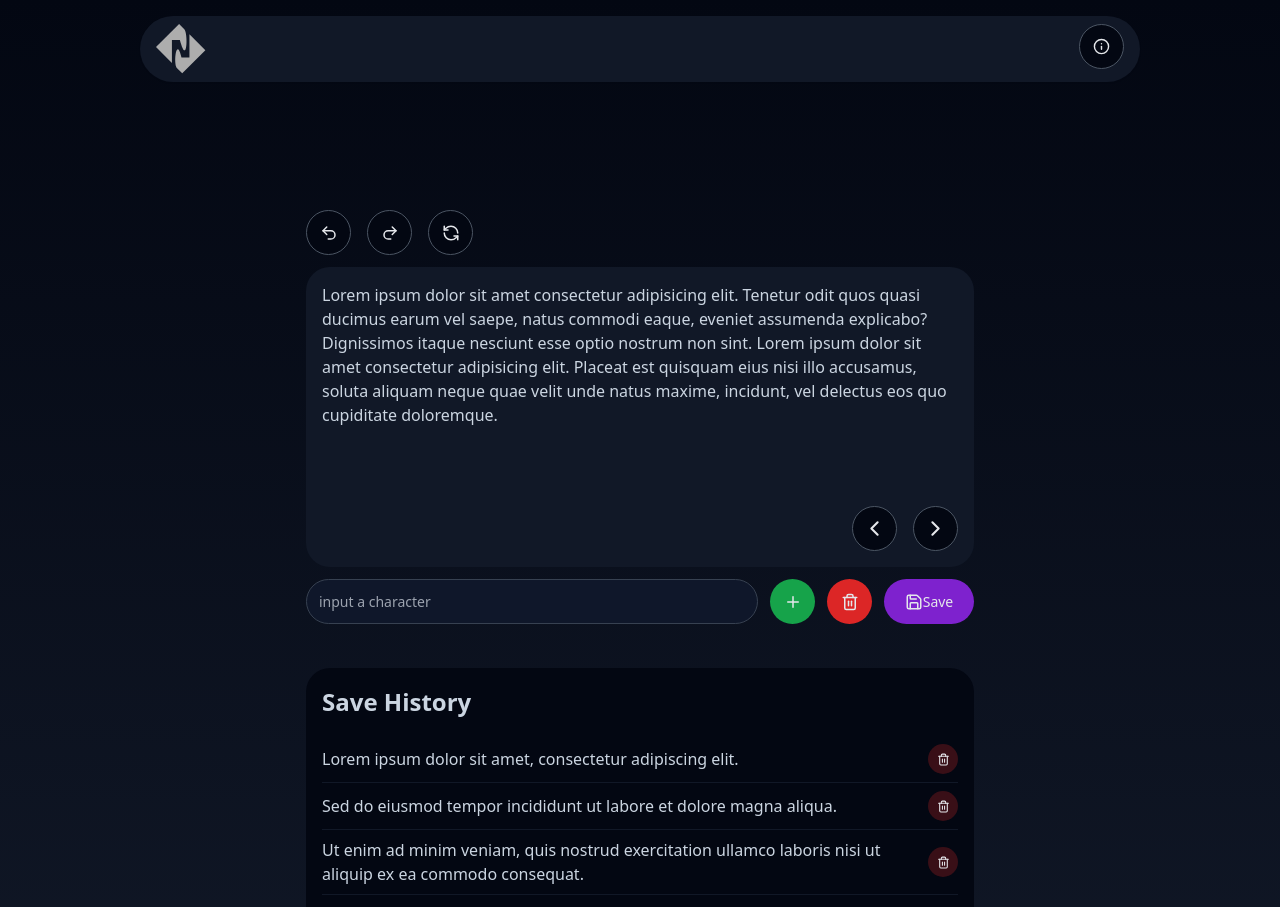
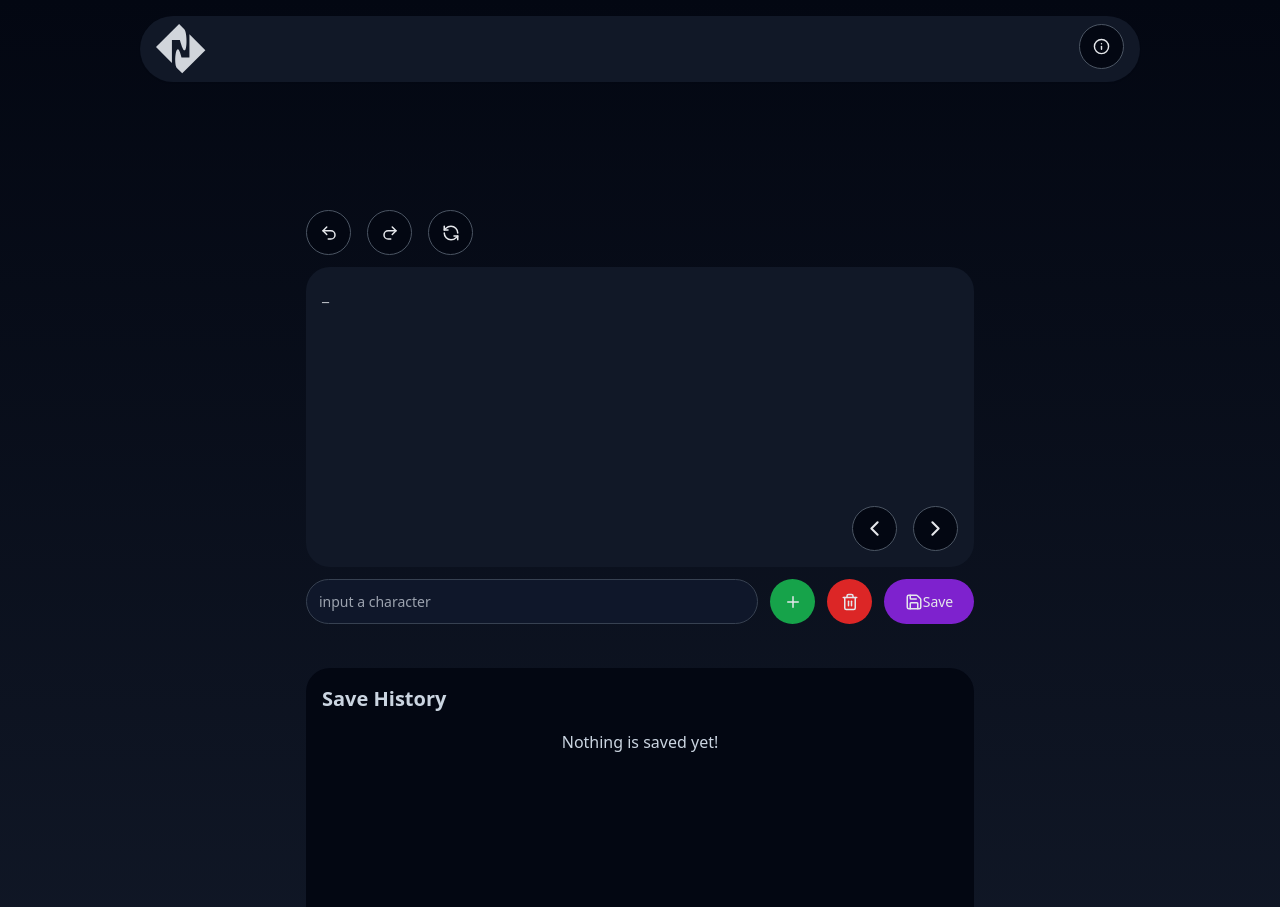
Before and after one commit to castelstack/single-text-editor, a React (Vite) app: page / in a window 1280 px wide. Shown: the top 907 px of the page. Built offline with nearby package versions, Linux system fonts and the light colour scheme.

Commit message:
feat: add all actions functions

```diff
--- a/src/App.tsx
+++ b/src/App.tsx
@@ -4,35 +4,47 @@ import { Header } from './components/Header';
 import { InputActions } from './components/InputActions';
 import { SaveHistory } from './components/SaveHistory';
 import { TextDisplay } from './components/TextDisplay';
+import { useGetActions } from './hooks/useGetActions';
 
 function App() {
-
-  const dummyTexts = [
-    "Lorem ipsum dolor sit amet, consectetur adipiscing elit.",
-    "Sed do eiusmod tempor incididunt ut labore et dolore magna aliqua.",
-    "Ut enim ad minim veniam, quis nostrud exercitation ullamco laboris nisi ut aliquip ex ea commodo consequat.",
-    "Duis aute irure dolor in reprehenderit in voluptate velit esse cillum dolore eu fugiat nulla pariatur.",
-    "Excepteur sint occaecat cupidatat non proident, sunt in culpa qui officia deserunt mollit anim id est laborum.",
-    "Curabitur pretium tincidunt lacus. Nulla gravida orci a odio.",
-    "Nullam varius, turpis et commodo pharetra, est eros bibendum elit, nec luctus magna felis sollicitudin mauris.",
-    "Duis aute irure dolor in reprehenderit in voluptate velit esse cillum dolore eu fugiat nulla pariatur.",
-    "Excepteur sint occaecat cupidatat non proident, sunt in culpa qui officia deserunt mollit anim id est laborum.",
-    "Curabitur pretium tincidunt lacus. Nulla gravida orci a odio.",
-    "Nullam varius, turpis et commodo pharetra, est eros bibendum elit, nec luctus magna felis sollicitudin mauris.",
-    "Duis aute irure dolor in reprehenderit in voluptate velit esse cillum dolore eu fugiat nulla pariatur.",
-    "Excepteur sint occaecat cupidatat non proident, sunt in culpa qui officia deserunt mollit anim id est laborum.",
-    "Curabitur pretium tincidunt lacus. Nulla gravida orci a odio.",
-    "Nullam varius, turpis et commodo pharetra, est eros bibendum elit, nec luctus magna felis sollicitudin mauris.",
-  ];
+  const {
+    handleRedo,
+    handleAddText,
+    handleCursorDirBack,
+    handleCursorDirFrw,
+    handleUndo,
+    handleDelete,
+    handleChangeText,
+    text,
+    saveData,
+    handleSaveData,
+    inputChar,
+    handleReset,cursorCurrIndex
+  } = useGetActions();
 
   return (
     <div className=' '>
       <Header />
       <div className='wrapper-inner mt-32 flex flex-col gap-3 '>
-        <ActionsBtns />
-        <TextDisplay />
-        <InputActions />
-        <SaveHistory history={dummyTexts} />
+        <ActionsBtns
+          handleReset={handleReset}
+          handleRedo={handleRedo}
+          handleUndo={handleUndo}
+        />
+        <TextDisplay
+          text={text}
+          cursorCurrIndex={cursorCurrIndex}
+          handleCursorDirBack={handleCursorDirBack}
+          handleCursorDirFrw={handleCursorDirFrw}
+        />
+        <InputActions
+          inputChar={inputChar}
+          handleSaveData={handleSaveData}
+          handleChangeText={handleChangeText}
+          handleAddText={handleAddText}
+          handleDelete={handleDelete}
+        />
+        <SaveHistory history={saveData} />
       </div>
     </div>
   );
--- a/src/components/ActionsBtns.tsx
+++ b/src/components/ActionsBtns.tsx
@@ -1,16 +1,25 @@
+import { FuncType } from '../types';
 import { Button } from './ui/button';
 import { Undo2, Redo2, RefreshCcw } from 'lucide-react';
 
-export const ActionsBtns = () => {
+export const ActionsBtns = ({
+  handleRedo,
+  handleUndo,
+  handleReset,
+}: {
+  handleRedo: FuncType;
+  handleUndo: FuncType;
+  handleReset: FuncType;
+}) => {
   return (
     <div className='flex items-center md:gap-4 gap-2'>
-      <Button className='btn-full p-0'>
+      <Button className='btn-full p-0' type='button' onClick={handleUndo}>
         <Undo2 size={18} />
       </Button>
-      <Button className='btn-full p-0'>
+      <Button className='btn-full p-0' type='button' onClick={handleRedo}>
         <Redo2 size={18} />
       </Button>
-      <Button className='btn-full p-0'>
+      <Button className='btn-full p-0' type='button' onClick={handleReset}>
         <RefreshCcw size={18} />
       </Button>
     </div>
--- a/src/components/Header.tsx
+++ b/src/components/Header.tsx
@@ -16,7 +16,7 @@ export const Header = () => {
           <img
             src={'/logo.svg'}
             alt='logo'
-            className='h-[40px] w-[40px] md:h-[50px] md:w-[50px] object-contain'
+            className='h-[40px] w-[40px]  md:h-[50px] md:w-[50px] object-contain'
           />
         </a>
         <Dialog>
@@ -25,10 +25,9 @@ export const Header = () => {
           </DialogTrigger>
           <DialogContent className='bg-gray-900 border-gray-800 text-gray-200'>
             <DialogHeader>
-              <DialogTitle>Are you absolutely sure?</DialogTitle>
+              <DialogTitle>New Features</DialogTitle>
               <DialogDescription>
-                This action cannot be undone. This will permanently delete your
-                account and remove your data from our servers.
+               Coming soon...
               </DialogDescription>
               <div></div>
             </DialogHeader>
--- a/src/components/InputActions.tsx
+++ b/src/components/InputActions.tsx
@@ -2,17 +2,48 @@ import { Input } from './ui/input';
 import { Button } from './ui/button';
 
 import { Plus, Save, Trash2 } from 'lucide-react';
-export const InputActions = () => {
+import { ChangeEvent } from 'react';
+import { FuncType } from '../types';
+export const InputActions = ({
+  inputChar,
+  handleChangeText,
+  handleSaveData,
+  handleDelete,
+  handleAddText,
+}: {
+  inputChar: string;
+  handleChangeText: (e: ChangeEvent<HTMLInputElement>) => void;
+  handleSaveData: FuncType;
+  handleDelete: FuncType;
+  handleAddText: FuncType;
+}) => {
   return (
     <div className='grid grid-cols-[1fr_45px_45px_90px] md:gap-3 gap-1 '>
-      <Input className=' ' placeholder='input a character' />
-      <Button className='btn bg-green-600 hover:bg-green-800 p-0'>
+      <Input
+        value={inputChar}
+        maxLength={1}
+        onChange={(e) => handleChangeText(e)}
+        placeholder='input a character'
+      />
+      <Button
+        type='button'
+        onClick={handleAddText}
+        className='btn bg-green-600 hover:bg-green-800 p-0'
+      >
         <Plus size={18} />
       </Button>
-      <Button className='btn bg-red-600 hover:bg-red-800 p-0'>
+      <Button
+        type='button'
+        onClick={handleDelete}
+        className='btn bg-red-600 hover:bg-red-800 p-0'
+      >
         <Trash2 size={18} />
       </Button>
-      <Button className='btn p-0 bg-purple-700 hover:bg-purple-800 !w-[90px]'>
+      <Button
+        type='button'
+        onClick={handleSaveData}
+        className='btn p-0 bg-purple-700 hover:bg-purple-800 !w-[90px]'
+      >
         <Save size={18} /> Save
       </Button>
     </div>
--- a/src/components/SaveHistory.tsx
+++ b/src/components/SaveHistory.tsx
@@ -1,12 +1,15 @@
-
 import { Button } from './ui/button';
 import { Trash2 } from 'lucide-react';
 
 export const SaveHistory = ({ history }: { history: string[] }) => {
   return (
     <div className='min-h-[300px] rounded-3xl p-4 flex flex-col gap-4 bg-gray-950 my-8'>
-      <h3>Save History</h3>
-      <div className='max-h-[270px] divide-y divide-gray-900  overflow-y-auto '>
+      <h4>Save History</h4>
+      <div className='max-h-[270px] divide-y flex flex-col divide-gray-900  overflow-y-auto '>
+        {history.length <= 0 ? (
+          <p className='text-center w-[80%] self-center '>Nothing is saved yet!</p>
+        ) : (
+          <>
             {history.map((text, index) => (
               <div
                 key={index}
@@ -18,6 +21,8 @@ export const SaveHistory = ({ history }: { history: string[] }) => {
                 </Button>
               </div>
             ))}
+          </>
+        )}
       </div>
     </div>
   );
--- a/src/components/TextDisplay.tsx
+++ b/src/components/TextDisplay.tsx
@@ -1,15 +1,38 @@
 import { ChevronLeft, ChevronRight } from 'lucide-react';
 import { Button } from './ui/button';
+import { FuncType } from '../types';
 
-export const TextDisplay = () => {
+export const TextDisplay = ({
+  text,
+  handleCursorDirBack,
+  handleCursorDirFrw,
+  cursorCurrIndex,
+}: {
+  text: string;
+  handleCursorDirFrw: FuncType;
+  handleCursorDirBack: FuncType;
+  cursorCurrIndex: number;
+}) => {
   return (
     <div className='min-h-[300px] bg-gray-900 grid grid-cols-1 rounded-3xl p-4'>
-        <p className=''>Lorem ipsum dolor sit amet consectetur adipisicing elit. Tenetur odit quos quasi ducimus earum vel saepe, natus commodi eaque, eveniet assumenda explicabo? Dignissimos itaque nesciunt esse optio nostrum non sint. Lorem ipsum dolor sit amet consectetur adipisicing elit. Placeat est quisquam eius nisi illo accusamus, soluta aliquam neque quae velit unde natus maxime, incidunt, vel delectus eos quo cupiditate doloremque.</p>
+      <p className='inline-flex'>
+        {text.slice(0, cursorCurrIndex)}
+        <p className='animate-pulse text-gray-200 inline-flex'>_</p>
+        {text.slice(cursorCurrIndex)}
+      </p>
       <div className='flex items-center gap-4 self-end justify-self-end'>
-        <Button className='btn-full p-0'>
+        <Button
+          className='btn-full p-0'
+          type='button'
+          onClick={handleCursorDirBack}
+        >
           <ChevronLeft size={25} />
         </Button>
-        <Button className='btn-full p-0'>
+        <Button
+          className='btn-full p-0'
+          type='button'
+          onClick={handleCursorDirFrw}
+        >
           <ChevronRight size={25} />
         </Button>
       </div>
--- a/src/hooks/useGetActions.tsx
+++ b/src/hooks/useGetActions.tsx
@@ -125,5 +125,8 @@ export const useGetActions = () => {
     text,
     saveData,
     handleSaveData,
+    inputChar,
+    handleReset,
+    cursorCurrIndex,
   };
 };
--- /dev/null
+++ b/src/types/index.ts
@@ -0,0 +1 @@
+export type FuncType = ()=> void
```
Also changed, not shown: public/logo.svg. Lines whose indentation alone changed are shown as unchanged.
